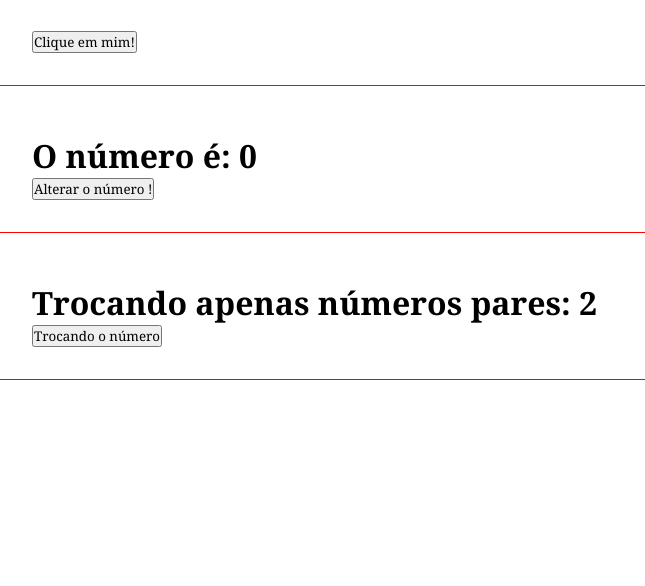
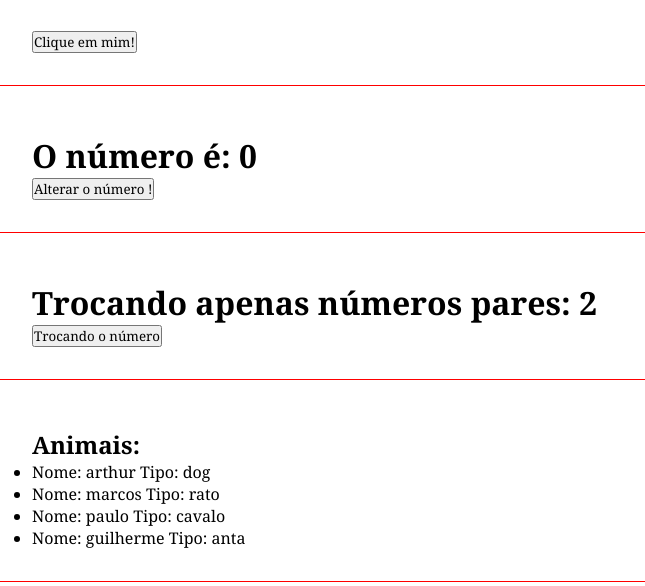
Before and after one commit to PauloHBLima/curso-angular, an Angular app: page / in a window 1280 px wide. Shown: the part 1335-1921 px from the top of the page, without its empty margins (0-645 px from the left). Built offline with nearby package versions, Linux system fonts and the light colour scheme.

Commit message:
utilizando renderização de listas com ngfor

```diff
--- a/src/app/app.component.html
+++ b/src/app/app.component.html
@@ -13,3 +13,4 @@
 <app-eventostwo></app-eventostwo>
 <app-emitter></app-emitter>
 <app-number-par></app-number-par>
+<app-list-render></app-list-render>
--- a/src/app/app.module.ts
+++ b/src/app/app.module.ts
@@ -14,6 +14,7 @@
 import { ChangeNumberComponent } from './components/change-number/change-number.component';
 import { NumberParComponent } from './components/number-par/number-par.component';
 import { ChangeNumberParComponent } from './components/change-number-par/change-number-par.component';
+import { ListRenderComponent } from './components/list-render/list-render.component';
 
 @NgModule({
   declarations: [
@@ -28,7 +29,8 @@
     EmitterComponent,
     ChangeNumberComponent,
     NumberParComponent,
-    ChangeNumberParComponent
+    ChangeNumberParComponent,
+    ListRenderComponent
   ],
   imports: [
     BrowserModule,
--- /dev/null
+++ b/src/app/components/list-render/list-render.component.html
@@ -0,0 +1,9 @@
+<div class="class">
+  <h2>Animais:</h2>
+  <ul>
+    <li *ngFor="let animal of animals">
+    Nome: {{animal.name}}
+    Tipo: {{animal.type}}
+    </li>
+  </ul>
+</div>
--- /dev/null
+++ b/src/app/components/list-render/list-render.component.ts
@@ -0,0 +1,17 @@
+import { Component, OnInit } from '@angular/core';
+
+@Component({
+  selector: 'app-list-render',
+  templateUrl: './list-render.component.html',
+  styleUrls: ['./list-render.component.scss']
+})
+export class ListRenderComponent implements OnInit {
+  animals = [
+    { name: 'arthur', type: "dog" },
+    { name: 'marcos', type: "rato" },
+    { name: 'paulo', type: "cavalo" },
+    { name: 'guilherme', type: "anta" },
+  ]
+  ngOnInit(): void {}
+  constructor() {}
+}
```
Also changed, not shown: src/app/components/list-render/list-render.component.scss (added), 1 other file (tests, documents, lock files or other folders).
